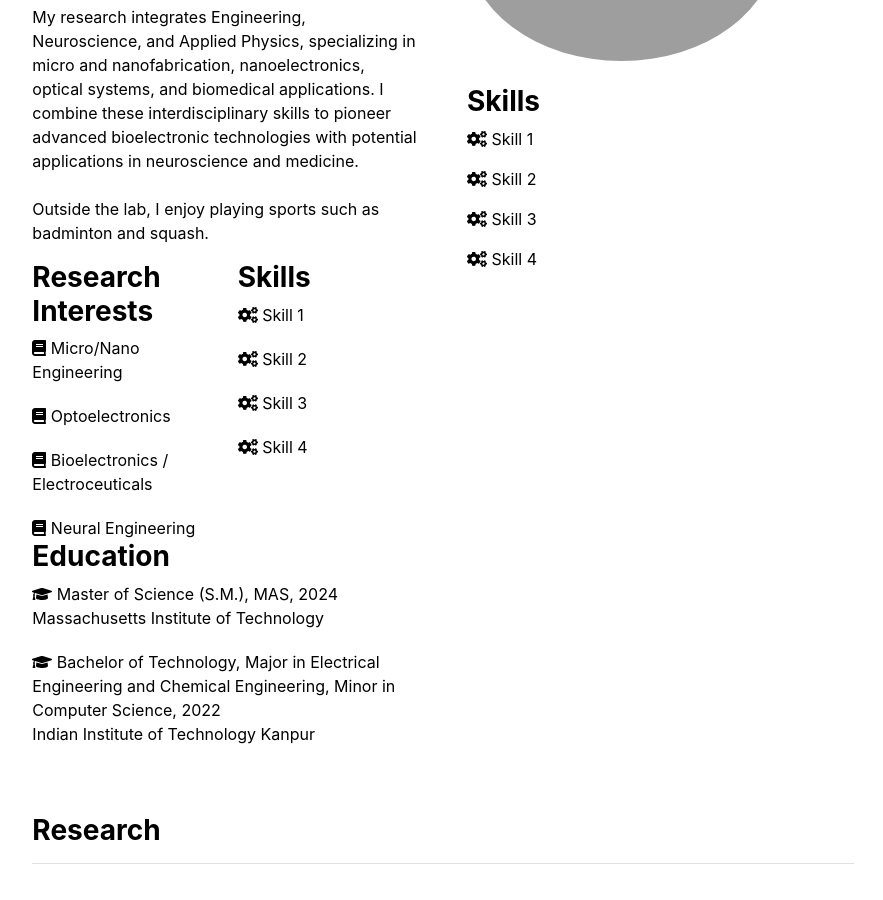
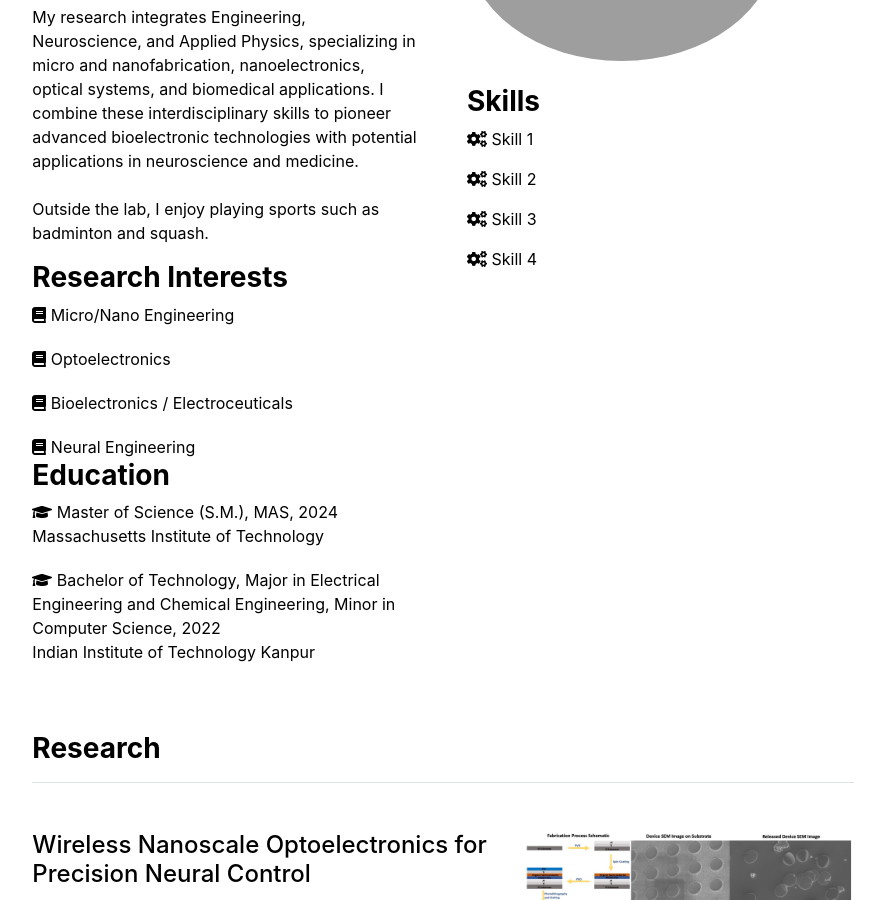
Before and after one commit to preet-mit/preet-mit, a Jekyll site: the page built from index.md, in a window 1280 px wide and 900 px high, scrolled down 344 px. Shown: the whole window, without its empty margins (197-1080 px from the left). Built offline with Jekyll 4.4.1, drawn with Linux system fonts in a browser that asks for light colours.

Commit message:
Update index.md

```diff
--- a/index.md
+++ b/index.md
@@ -5,36 +5,14 @@ title: "Home"
 I am a Ph.D. student at MIT. I earned my Master's degree (S.M.) from MIT (2022-2024) and completed my undergraduate studies at IIT Kanpur in 2022, double majoring in Electrical and Chemical Engineering with a minor in Computer Science.<br><br> My research integrates Engineering, Neuroscience, and Applied Physics, specializing in micro and nanofabrication, nanoelectronics, optical systems, and biomedical applications. I combine these interdisciplinary skills to pioneer advanced bioelectronic technologies with potential applications in neuroscience and medicine.<br><br> Outside the lab, I enjoy playing sports such as badminton and squash.
 
 
-<!--<h3 class="fw-bold">Research Interests</h3>
+<h3 class="fw-bold">Research Interests</h3>
 
 <div style="display: flex; flex-wrap: wrap; gap: 20px;">
   <div style="flex: 1 1 200px;"><i class="fa fa-book"></i> Micro/Nano Engineering</div>
   <div style="flex: 1 1 200px;"><i class="fa fa-book"></i> Optoelectronics</div>
   <div style="flex: 1 1 200px;"><i class="fa fa-book"></i> Bioelectronics / Electroceuticals</div>
   <div style="flex: 1 1 200px;"><i class="fa fa-book"></i> Neural Engineering</div>
-</div>-->
-
-<div class="row">
-  <div class="col-md-6">
-    <h3 class="fw-bold">Research Interests</h3>
-    <div style="display: flex; flex-wrap: wrap; gap: 20px;">
-      <div style="flex: 1 1 200px;"><i class="fa fa-book"></i> Micro/Nano Engineering</div>
-      <div style="flex: 1 1 200px;"><i class="fa fa-book"></i> Optoelectronics</div>
-      <div style="flex: 1 1 200px;"><i class="fa fa-book"></i> Bioelectronics / Electroceuticals</div>
-      <div style="flex: 1 1 200px;"><i class="fa fa-book"></i> Neural Engineering</div>
-    </div>
-  </div>
-  <div class="col-md-6">
-    <h3 class="fw-bold">Skills</h3>
-    <div style="display: flex; flex-wrap: wrap; gap: 20px;">
-      <div style="flex: 1 1 200px;"><i class="fa fa-cogs"></i> Skill 1</div>
-      <div style="flex: 1 1 200px;"><i class="fa fa-cogs"></i> Skill 2</div>
-      <div style="flex: 1 1 200px;"><i class="fa fa-cogs"></i> Skill 3</div>
-      <div style="flex: 1 1 200px;"><i class="fa fa-cogs"></i> Skill 4</div>
-    </div>
-  </div>
 </div>
-
 
 <h3 class="fw-bold">Education</h3>
 
```
